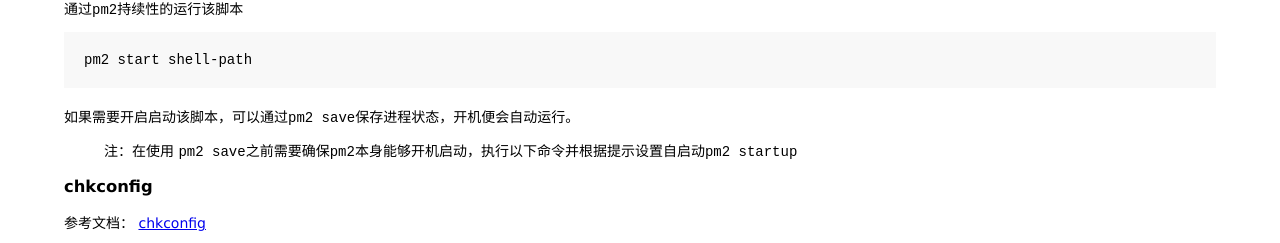
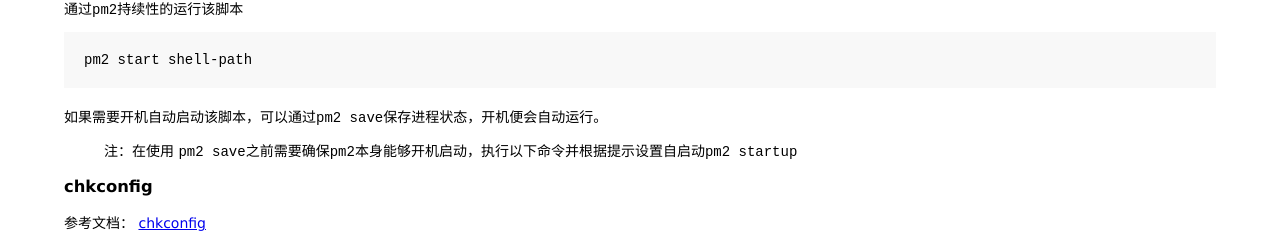
Before and after one commit to yihuaxiang/snippets, a Jekyll site: the page built from snippets/shell/crontab.md, in a window 1280 px wide. Shown: the part 1468-1711 px from the top of the page. Built offline with Jekyll 4.4.1, drawn with Linux system fonts in a browser that asks for light colours.

Commit message:
feat: crontab

````diff
--- a/snippets/shell/crontab.md
+++ b/snippets/shell/crontab.md
@@ -81,7 +81,7 @@
 pm2 start shell-path
 ```
 
-如果需要开启启动该脚本，可以通过`pm2 save`保存进程状态，开机便会自动运行。
+如果需要开机自动启动该脚本，可以通过`pm2 save`保存进程状态，开机便会自动运行。
 
 
 > 注：在使用 `pm2 save`之前需要确保`pm2`本身能够开机启动，执行以下命令并根据提示设置自启动`pm2 startup`
````
